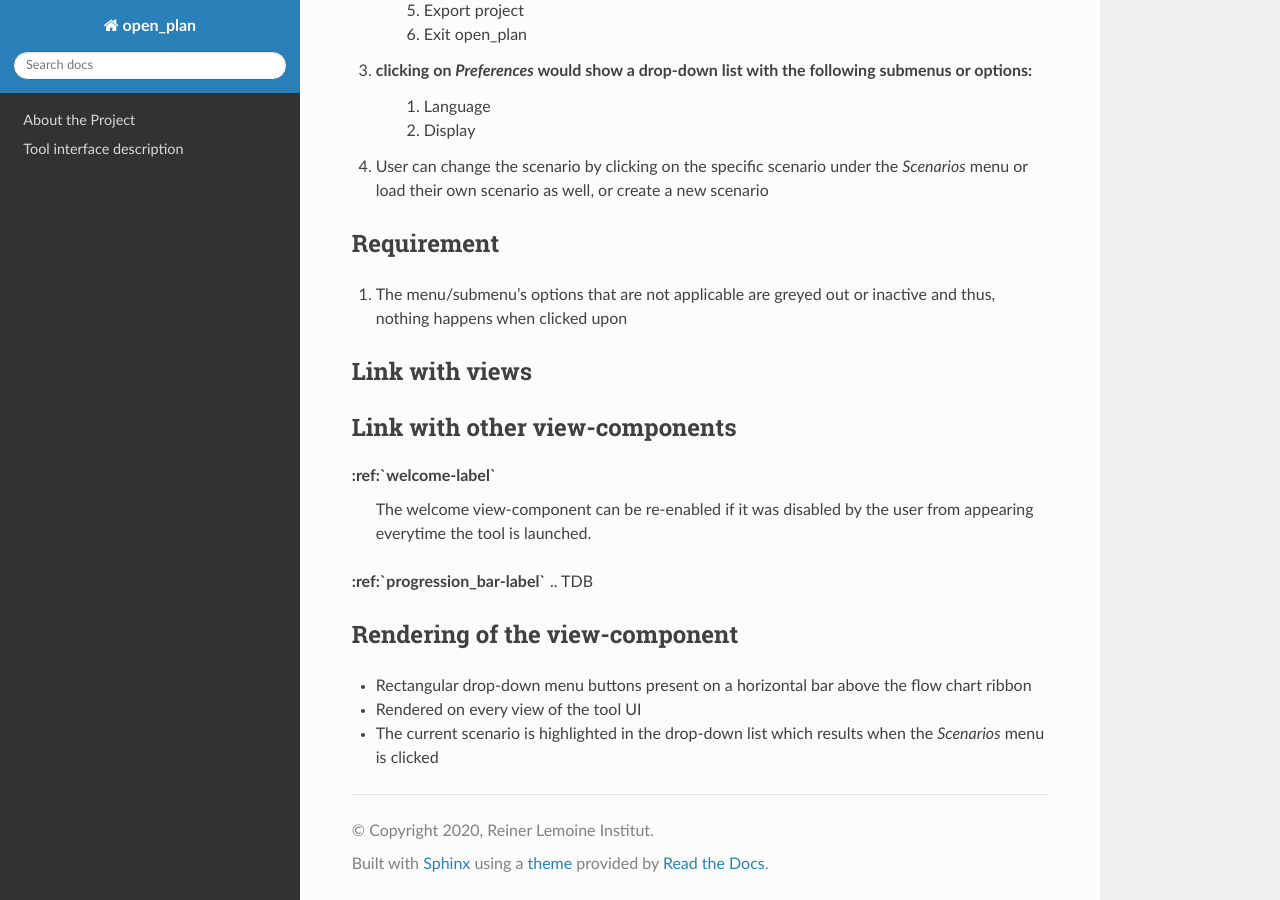
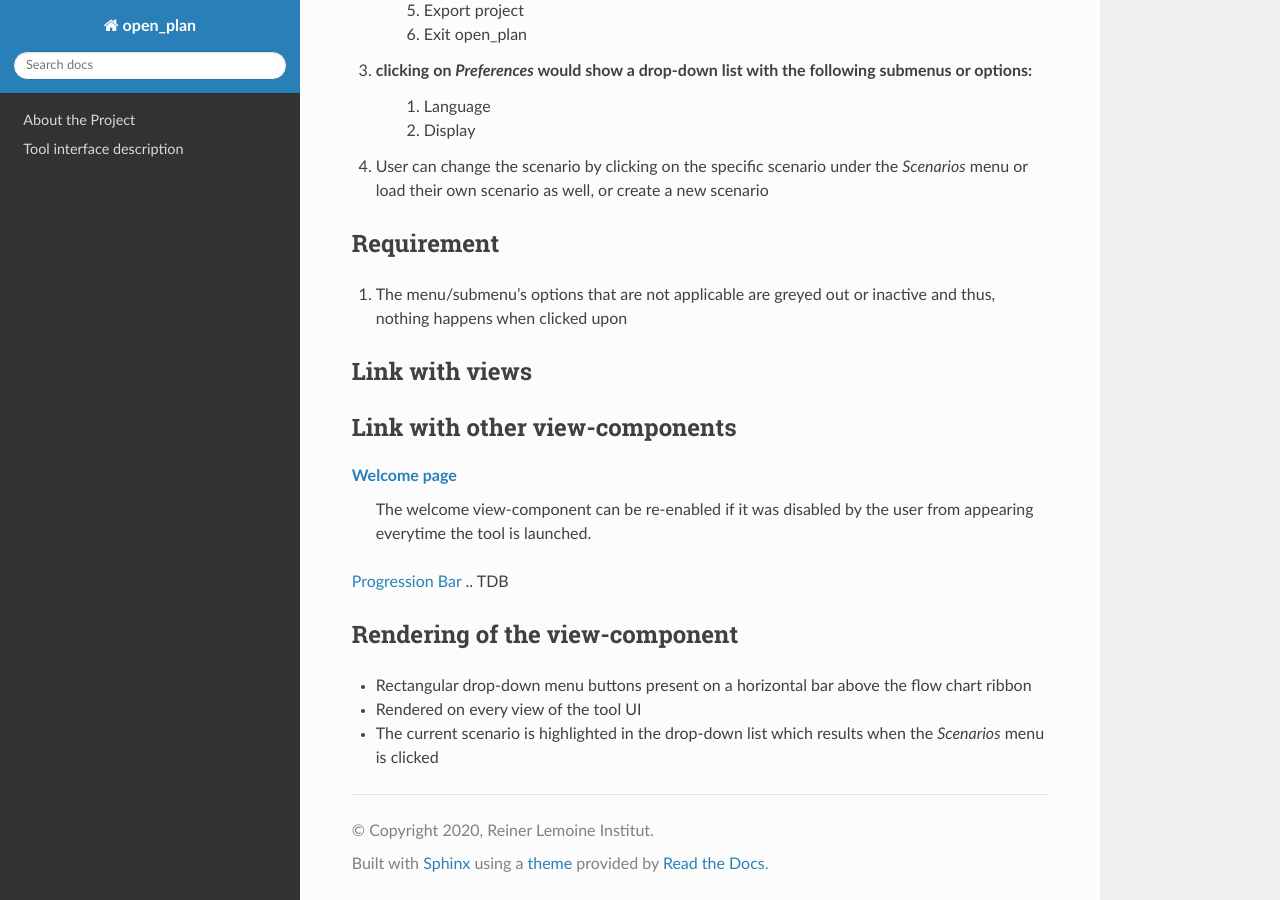
Before and after one commit to rl-institut/open_plan, a Sphinx documentation site: the page built from docs/view_components/menu_bar.rst, in a window 1280 px wide and 900 px high, scrolled down 1232 px. Built offline with Sphinx 7.4.7 and the Read the Docs theme 2.0.0, drawn with Linux system fonts in a browser that asks for light colours; formulas are drawn with MathJax 3.

Commit message:
Remove the asterisks to make reference link bold
Co-authored-by: Pierre Francois <pierre-francois.duc@rl-institut.de>

```diff
--- a/docs/view_components/menu_bar.rst
+++ b/docs/view_components/menu_bar.rst
@@ -65,10 +65,10 @@ Link with views
 Link with other view-components
 ^^^^^^^^^^^^^^^^^^^^^^^^^^^^^^^
 
-**:ref:`welcome-label`**
+:ref:`welcome-label`
     The welcome view-component can be re-enabled if it was disabled by the user from appearing everytime the tool is launched.
 
-**:ref:`progression_bar-label`**
+:ref:`progression_bar-label`
 .. TDB
 
 Rendering of the view-component
--- a/docs/view_components/progression_bar.rst
+++ b/docs/view_components/progression_bar.rst
@@ -47,7 +47,7 @@ Link with views
 Link with other view-components
 ^^^^^^^^^^^^^^^^^^^^^^^^^^^^^^^
 
-**:ref:`menu_bar-label`**
+:ref:`menu_bar-label`
 .. TBD
 
 Rendering of the view-component
```
